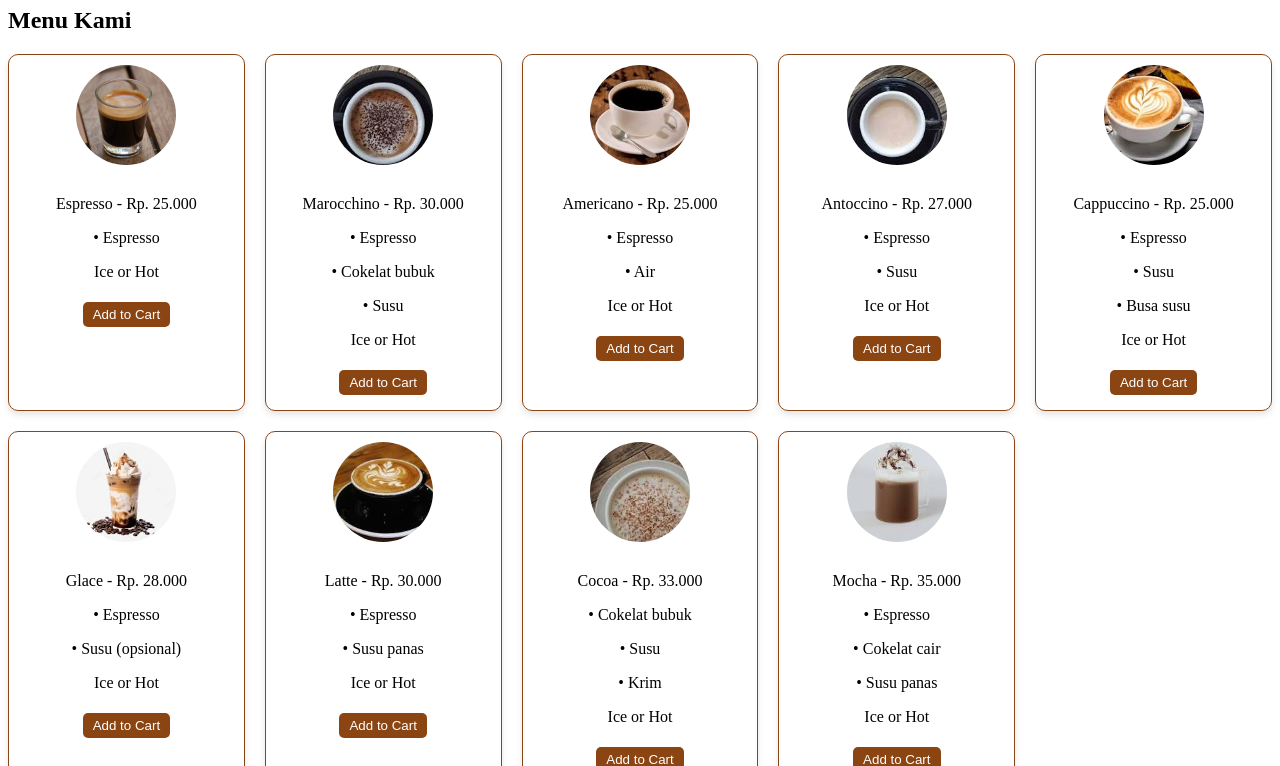
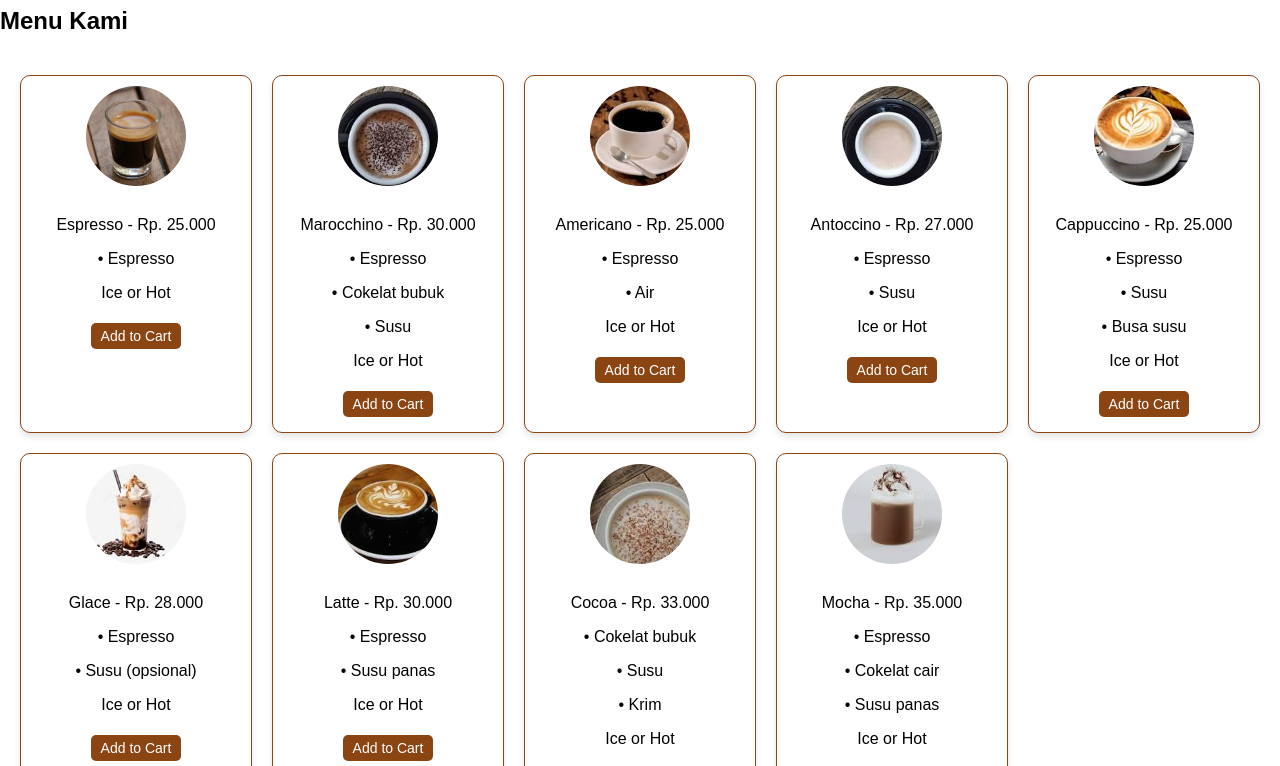
Before and after one commit to Arifahanggraini05/PBOProject, a plain HTML site: page index.html in a window 1280 px wide. Shown: the part 73-839 px from the top of the page. Drawn offline with Linux system fonts and the light colour scheme.

Commit message:
index.html

```diff
--- a/index.html
+++ b/index.html
@@ -3,7 +3,7 @@
 <head>
     <meta charset="UTF-8">
     <meta name="viewport" content="width=device-width, initial-scale=1.0">
-    <link rel="manifest" href="styles.css">
+    <link rel="stylesheet" href="styles.css">
     <link rel="manifest" href="manifest.json">
     <title>Kafe Kami</title>
     <style>
```
